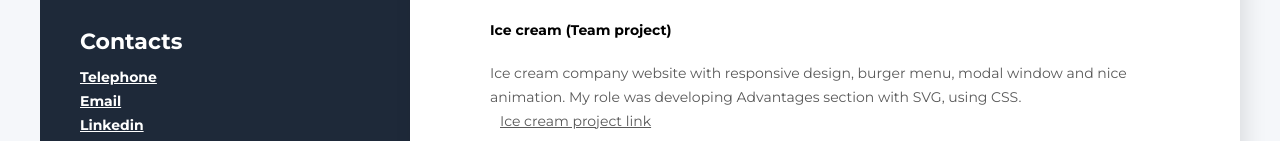
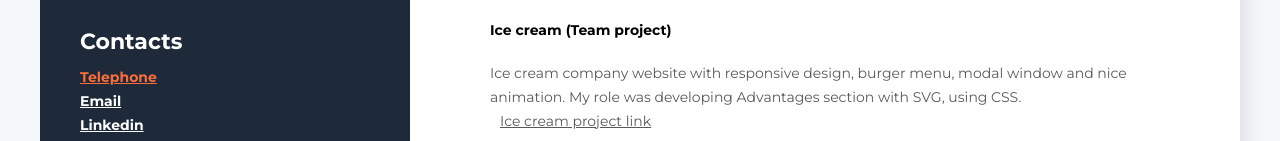
Before and after one commit to volodymyr-rokhmanov/resume-1, a plain HTML site: page index.html in a window 1280 px wide. In both pictures the pointer is over the link "Telephone". Shown: the part 450-591 px from the top of the page. Drawn offline with Linux system fonts and the light colour scheme.

Commit message:
Update styles.css

```diff
--- a/styles/styles.css
+++ b/styles/styles.css
@@ -258,13 +258,18 @@ margin-bottom: 20px;
 	width: 60px
 }
 
-.contact-link {
+.contact-type:hover,
+.contact-type.focus {
+	color: #fb6d3a;
+}
+
+/* .contact-link {
 	font-style: normal;
 	font-weight: 400;
 	font-size: 14px;
 	line-height: 24px;
 	color: #646c77;
-}
+} */
 
 .tech-skills-list,
 .soft-skills-list,
```
